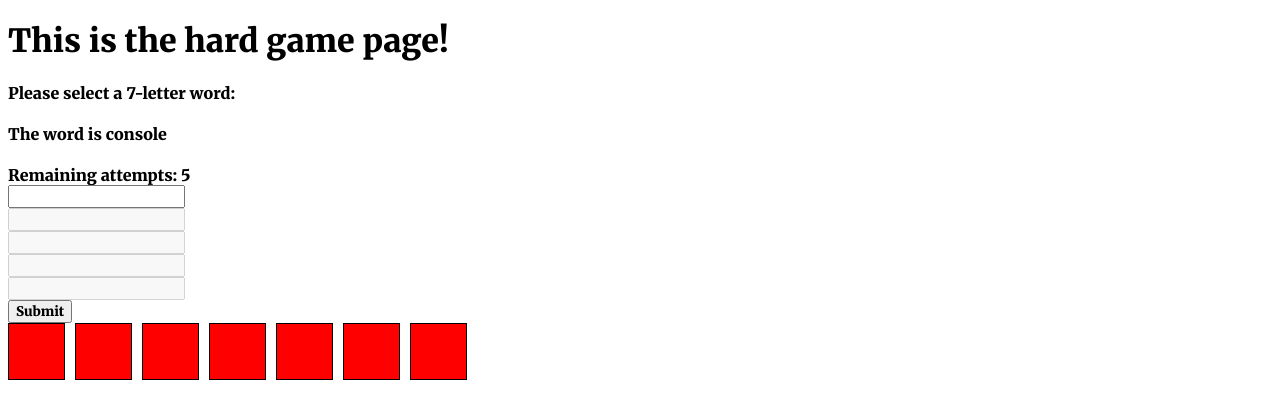
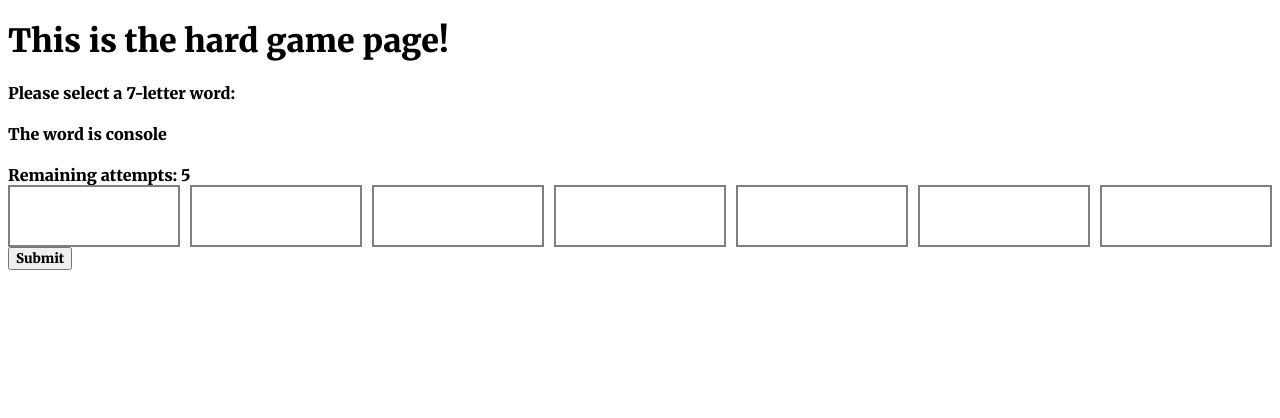
Before and after one commit to nice-to-meecha/CS5610_Project2_Wordle, a React (Vite) app: page /game/hard in a window 1280 px wide. Shown: the top 418 px of the page. Built offline with nearby package versions, Linux system fonts and the light colour scheme.

Commit message:
Adding global context; multiple input boxes for guess

```diff
--- a/src/css/Guess.css
+++ b/src/css/Guess.css
@@ -1,16 +1,7 @@
-.guess-input {
-    position: absolute;
-    top: 0%;
-    left: 0%;
-    outline: none;
-    border-color: rgba(0, 0, 0, 0);
-    background-color: #00000000;
-    letter-spacing: 37px;
+.letter-box {
+    border-color: gray;
     font-size: 45px;
-    /* line-height: 55px; */
-    /* padding: 0px 10px; */
-    border-style: none;
-    /* z-index: 1; */
+    border-style: solid;
     width: 100%;
     height: 100%;
 }
@@ -20,10 +11,3 @@
     display: flex;
     column-gap: 10px;
 }
-
-.letter-box {
-    width: 55px;
-    padding-top: 55px;
-    background-color: red;
-    border: 1px solid black;
-}
--- a/src/main.jsx
+++ b/src/main.jsx
@@ -1,15 +1,17 @@
-import React from 'react';
-import ReactDOM from 'react-dom/client';
-// import App from './App';
-// import './index.css';
-import Welcome from './pages/Welcome';
-import Rules from './pages/Rules';
-import Game from './pages/Game';
-import Unknown from './pages/Unknown';
-import { BrowserRouter, Routes, Route, Outlet } from 'react-router-dom';
+import React from "react";
+import ReactDOM from "react-dom/client";
+// import App from "./App";
+// import "./index.css";
+import Welcome from "./pages/Welcome";
+import Rules from "./pages/Rules";
+import Game from "./pages/Game";
+import Unknown from "./pages/Unknown";
+import GameContext from "./pages/GameContext";
+import { BrowserRouter, Routes, Route, Outlet } from "react-router-dom";
 import "./css/Global.css";
 
 ReactDOM.createRoot(document.getElementById('root')).render(
+  <GameContext>
     <React.StrictMode>
       <BrowserRouter>
         <Routes>
@@ -40,5 +42,6 @@ ReactDOM.createRoot(document.getElementById('root')).render(
           </Route>
         </Routes>
       </BrowserRouter>
-  </React.StrictMode>,
+    </React.StrictMode>
+  </GameContext>
 )
--- a/src/pages/Game.jsx
+++ b/src/pages/Game.jsx
@@ -1,7 +1,6 @@
-import React, { useState, useEffect } from 'react';
+import React, { useState, useEffect, useContext } from "react";
 import Guess from "./Guess";
-import normalWords from "../data/normal_words.txt";
-import hardWords from "../data/hard_words.txt";
+import { gameContext } from "./GameContext";
 import "../css/Game.css";
 
 /*
@@ -36,29 +35,14 @@ import "../css/Game.css";
         7. The game shows “Congratulations!  Would you like to try again?
 */
 
-const difficultyValues = {
-    normal: {
-        numGuesses: 6,
-        wordLength: 6,
-        wordList: normalWords,
-    },
-
-    hard: {
-        numGuesses: 5,
-        wordLength: 7,
-        wordList: hardWords,
-    },
-};
-
 function Game(props) {
     const { difficulty } = props;
-    console.log(difficulty);
-    const { numGuesses, wordList, wordLength } = difficultyValues[difficulty];
+    const globalValues = useContext(gameContext);
+    const { guess } = globalValues;
+    const { numGuesses, wordList, wordLength } = globalValues.difficultyValues[difficulty];
 
     const [ word, setWord ] = useState("");
-    const [ board, setBoard ] = useState([]);
     const [ attempts, setAttempts ] = useState(0);
-    const [ currGuess, setCurrGuess ] = useState("");
 
     useEffect(() => {
         async function selectWord() {
@@ -75,46 +59,42 @@ function Game(props) {
         selectWord();
     }, [])
 
-    useEffect(() => {
-        function createBoard() {
-            const wordGuesses = [];
-            for (let i = 0; i < numGuesses; i++) {
-                wordGuesses.push((<div key={i}>
-                    <input
-                        id={`guess${i + 1}`}
-                        disabled={attempts !== i}
-                        onChange={updateCurrGuess} />
-                </div>));
-            }
+    // useEffect(() => {
+    //     function createBoard() {
+    //         const wordGuesses = [];
+    //         for (let i = 0; i < numGuesses; i++) {
+    //             wordGuesses.push((<div key={i}>
+    //                 <input
+    //                     id={`guess${i + 1}`}
+    //                     disabled={attempts !== i}
+    //                     onChange={updateCurrGuess} />
+    //             </div>));
+    //         }
 
-            setBoard(wordGuesses);
-            console.log(board);
-        }
+    //         setBoard(wordGuesses);
+    //         console.log(board);
+    //     }
 
-        createBoard();
-    }, [attempts])
+    //     createBoard();
+    // }, [attempts])
 
     function checkAttempt() {
         if (attempts < numGuesses) {
             if (!validAttempt()) {
                 return;
             }
-            const currentGuess = board[attempts];
-            console.log(currentGuess);
+
             setAttempts(attempts + 1);
         }
     }
 
-    function updateCurrGuess(event) {
-        setCurrGuess(event.target.value);
-    }
-
     function validAttempt() {
-        if (currGuess.length !== wordLength) {
-            alert(`Try a ${currGuess.length < wordLength ? "longer" : "shorter"} word!`);
+        if (guess.length !== wordLength) {
+            alert(`Try a ${guess.length < wordLength ? "longer" : "shorter"} word!`);
             return false;
         }
 
+        alert(`Valid-ish guess: ${guess}`)
         return true;
     }
 
@@ -123,15 +103,20 @@ function Game(props) {
         <div>Please select a {wordLength}-letter word:</div>
         <h4>The word is {word}</h4>
         <div>Remaining attempts: {numGuesses - attempts}</div>
-        {board}
+        <Guess
+            wordLength={wordLength}
+            checkAttempt={checkAttempt}
+            difficulty={difficulty}
+            attempts={attempts}
+        />
         <button
             onClick={checkAttempt}
             disabled={numGuesses <= attempts}
         >
             Submit
         </button>
-        <Guess wordLength={wordLength} />
-        </div>);
+        {guess}
+    </div>);
 }
 
 export default Game;
--- /dev/null
+++ b/src/pages/GameContext.jsx
@@ -0,0 +1,37 @@
+import React, { createContext, useState } from "react";
+import normalWords from "../data/normal_words.txt";
+import hardWords from "../data/hard_words.txt";
+
+export const gameContext = createContext();
+
+function GameContext(props) {
+    const [guess, setGuess] = useState("");
+    const [targetWord, setTargetWord] = useState("");
+    const difficultyValues = {
+        normal: {
+            numGuesses: 6,
+            wordLength: 6,
+            wordList: normalWords,
+        },
+
+        hard: {
+            numGuesses: 5,
+            wordLength: 7,
+            wordList: hardWords,
+        },
+    };
+
+    const globalValues = {
+        guess,
+        setGuess,
+        targetWord,
+        setTargetWord,
+        difficultyValues,
+    };
+
+    return(<gameContext.Provider value={globalValues}>
+        {props.children}
+    </gameContext.Provider>)
+}
+
+export default GameContext;
--- a/src/pages/Guess.jsx
+++ b/src/pages/Guess.jsx
@@ -1,31 +1,47 @@
-import React, { useState } from "react";
+import React, { useState, useContext, useEffect } from "react";
+import { gameContext } from "./GameContext";
 import "../css/Guess.css";
 
 function Guess(props) {
     const { wordLength } = props;
-    const [guess, setGuess] = useState("");
-    const boxes = createBoxBackground(wordLength);
+    const { setGuess } = useContext(gameContext);
+    const [localGuessArr, setLocalGuessArr] =
+        useState(Array.from({ length: wordLength }, (ele) => ''));
+
+    function autoAdvance(event) {
+        event.target.value = (event.target.value || "").toUpperCase();
+        if (!event.target.value && event.target.previousElementSibling) {
+            event.target.previousElementSibling.focus();
+        } else if ((event.target.value && event.target.nextElementSibling)) {
+            event.target.nextElementSibling.focus();
+        }
+
+        const inputIndex = event.target.id.match(/\d$/)[0];
+        localGuessArr[inputIndex] = event.target.value;
+        setLocalGuessArr([...localGuessArr]);
+        setGuess(localGuessArr.join(''));
+    }
+
+    function createWordInputs(wordLength) {
+        const inputs = [];
+        for (let i = 0; i < wordLength; i++) {
+            inputs.push(
+            <input
+                className="letter-box"
+                onChange={autoAdvance}
+                maxLength={1}
+                key={i}
+                id={`letter-box-${i}`}
+            />)
+        }
+        return inputs;
+    }
+
+    const inputs = createWordInputs(wordLength);
 
     return (<div className="guess-background">
-        {boxes}
-        <input
-            className="guess-input"
-            autoFocus={true}
-            onChange={allCaps}
-        />
+        {inputs}
     </div>);
 }
 
-function allCaps(event) {
-    event.target.value = (event.target.value || "").toUpperCase();
-}
-
-function createBoxBackground(wordLength) {
-    const boxes = [];
-    for (let i = 0; i < wordLength; i++) {
-        boxes.push(<div className="letter-box" />)
-    }
-    return boxes;
-}
-
 export default Guess;
```
Also changed, not shown: 1 other file (tests, documents, lock files or other folders). Lines whose indentation alone changed are shown as unchanged.
